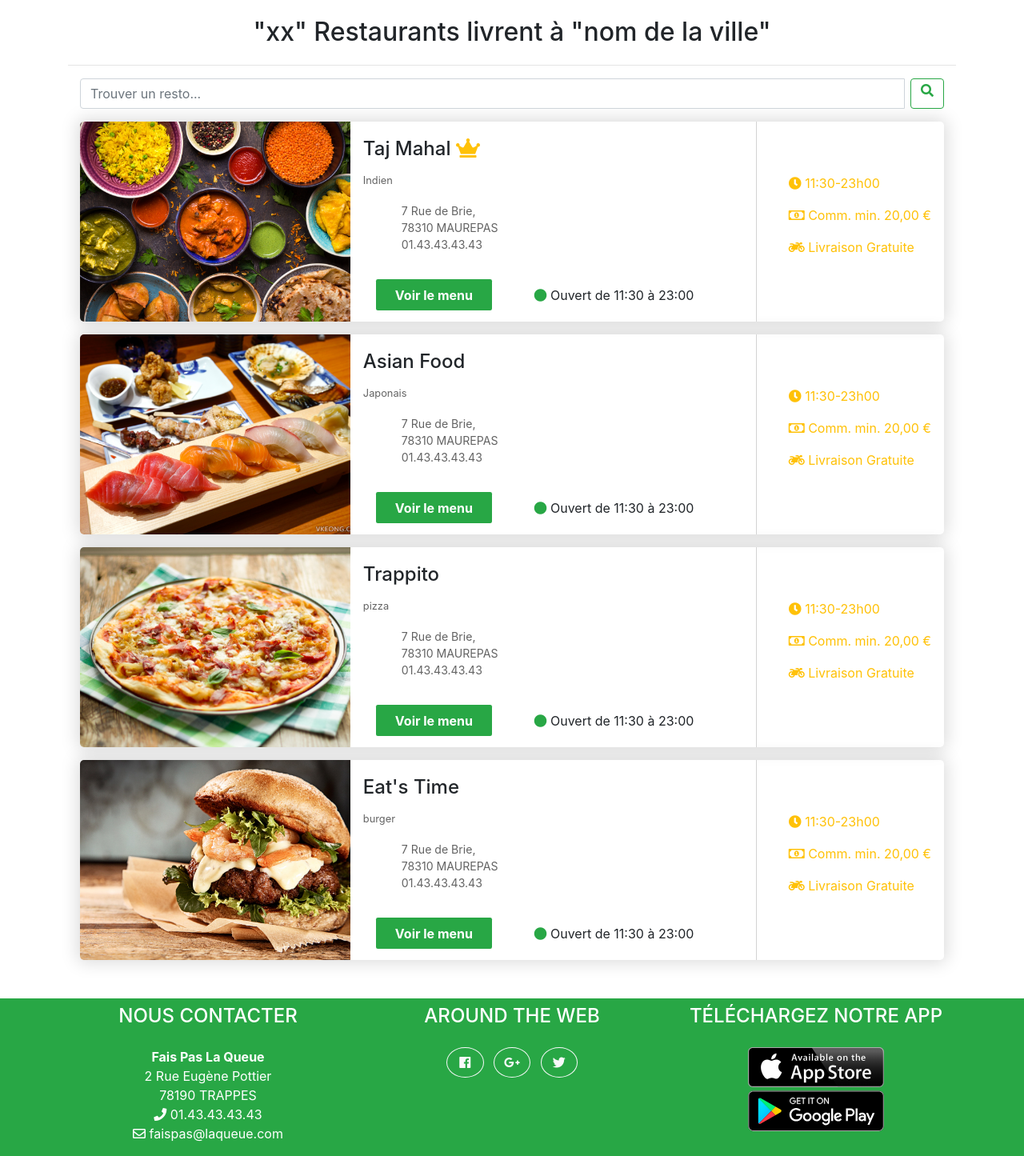
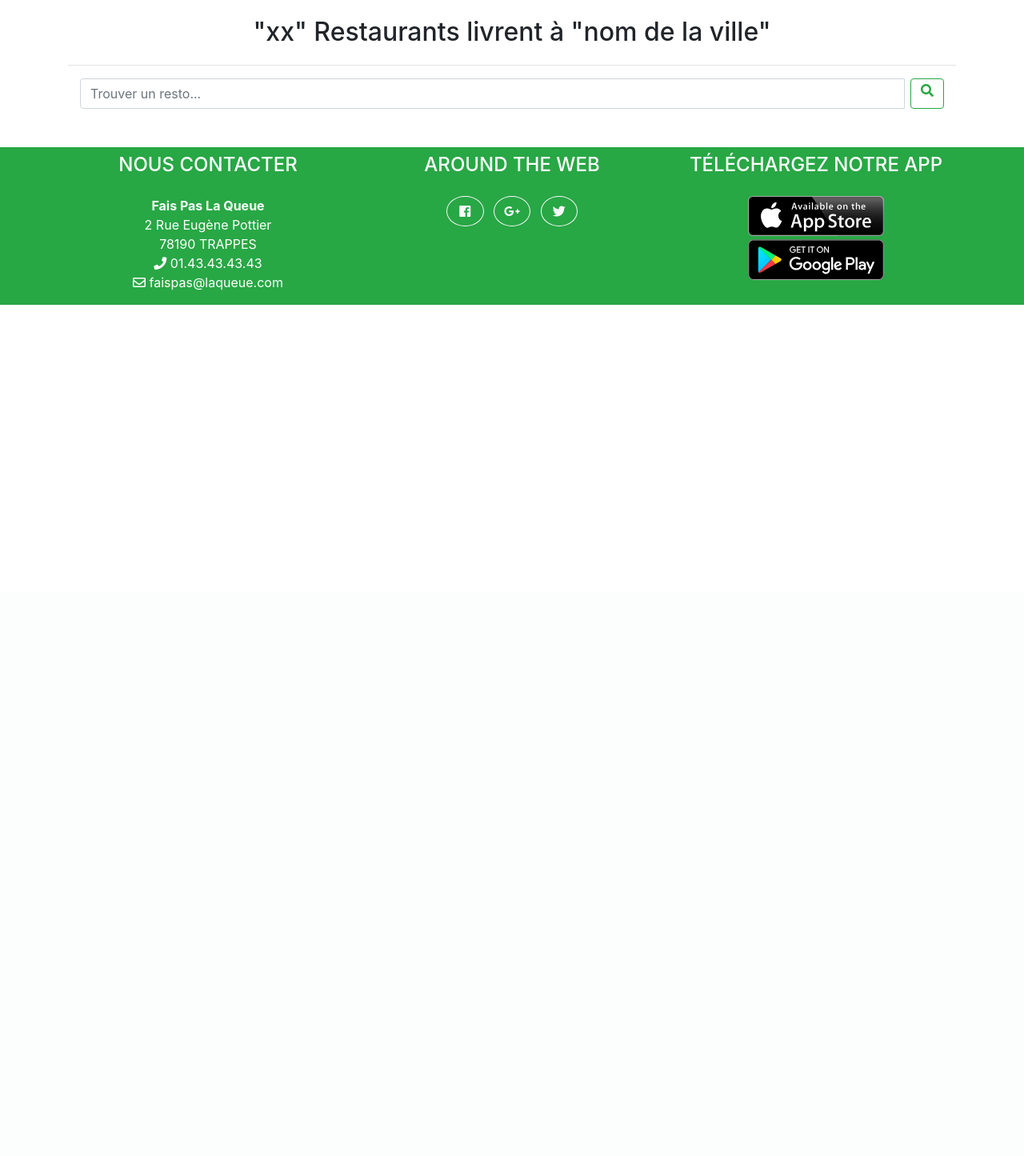
Before and after one commit to ferdeddo/fplq, a Symfony app: template templates/front/ListeRestaurants.html.twig in a window 1280 px wide. Shown: the part 60-1505 px from the top of the page at 80% size. After the commit the page ends 441 px from the top, so only its background shows below. Run offline with Twig, Linux system fonts and the light colour scheme; the template is opened without the code that fills it, so the values that code supplies are empty; some libraries are stand-ins or nearby versions.

Commit message:
Liste Restaurants

```diff
--- a/templates/front/ListeRestaurants.html.twig
+++ b/templates/front/ListeRestaurants.html.twig
@@ -13,177 +13,53 @@
           <input class="form-control mr-sm-2" type="search" placeholder="Trouver un resto..." aria-label="Search">
           <button class="input-group-append btn btn-outline-success my-2 my-sm-0" type="submit"><i class="fas fa-search"></i></button>
       </form>
-
       <div class="container">
 
+          {% for restaurant in restaurants %}
           <div class="product">
               <div class="img-container">
-                  <img src="{{ asset('images/product/indien.jpg') }}">
+                  <img src="{{ asset('images/product/'~restaurant.photo) }}">
               </div>
               <div class="product-info bordure_verticale">
                   <div class="product-content">
-                      {#si restaurant d'or rajouté la couronne#}
-                      <h1>Taj Mahal <i class=" text-warning fas fa-crown"></i></h1>
-                      <p>Indien</p>
+                      {#si restaurant d'or rajouter la couronne#}
+                      <h1>{{restaurant.nom}}<i class=" text-warning fas fa-crown"></i></h1>
+                      <p>{{restaurant.type.nom}}</p>
 
                       <address class="h6 ml-5">
                           <small>
-                              7 Rue de Brie,<br>
-                              78310 MAUREPAS <br>
-                              01.43.43.43.43
+                              {{restaurant.adresse}}<br>
+                              {{restaurant.codePostal}} {{restaurant.ville}} <br>
+                              {{restaurant.telephone}}
                           </small>
                       </address>
 
                       <div class="buttons">
-
                           {#Rajouter une condition Si le restaurant est fermé, remplacer le
                          bouton par un bouton "je pré-commande"#}
                           <a class="button btn-success" href="#">Voir le menu</a>
 
                           {#Rajouter une condition Si le restaurant est fermé, remplacer le
                          par "fermé - ouvre à ..:.." et le point devient rouge#}
-                          <span  class="ml-5"><i class="fas fa-circle text-success"></i> Ouvert de 11:30 à 23:00</span>
-
+                          <span  class="ml-5"><i class="fas fa-circle text-success"></i>Ouverture {{restaurant.horaires}}</span>
                       </div>
-
                   </div>
-
-
               </div>
               <div class="text-warning my-auto mr-3">
                   <ul>
-                      <li class="list-unstyled "><i class="fas fa-clock"></i> 11:30-23h00</li>
-                      <li class="list-unstyled mt-3"><i class="far fa-money-bill-alt"></i></i> Comm. min. 20,00 €</li>
-                      <li class="list-unstyled mt-3"><i class="fas fa-motorcycle"></i> Livraison Gratuite </li>
+                      <li class="list-unstyled "><i class="fas fa-clock"></i>{{restaurant.horaires}}</li>
+                      <li class="list-unstyled mt-3"><i class="far fa-money-bill-alt"></i>Comm. min. {{restaurant.commandeMin}} €</li>
+                      <li class="list-unstyled mt-3"><i class="fas fa-motorcycle"></i>
+                          {% if restaurant.prixLivraison == 0 %}
+                            Livraison Gratuite
+                          {% else %}
+                              Livraison {{ restaurant.prixLivraison }} €
+                          {% endif %}
+                      </li>
                   </ul>
               </div>
           </div>
-
-          <div class="product">
-              <div class="img-container">
-                  <img src="{{ asset('images/product/jap.jpg') }}">
-              </div>
-              <div class="product-info bordure_verticale">
-                  <div class="product-content">
-                      <h1>Asian Food</h1>
-                      <p>Japonais</p>
-
-                      <address class="h6 ml-5">
-                          <small>
-                              7 Rue de Brie,<br>
-                              78310 MAUREPAS <br>
-                              01.43.43.43.43
-                          </small>
-                      </address>
-
-                      <div class="buttons">
-
-                          {#Rajouter une condition Si le restaurant est fermé, remplacer le
-                         bouton par un bouton "je pré-commande"#}
-                          <a class="button btn-success" href="#">Voir le menu</a>
-
-                          {#Rajouter une condition Si le restaurant est fermé, remplacer le
-                         par "fermé - ouvre à ..:.." et le point devient rouge#}
-                          <span  class="ml-5"><i class="fas fa-circle text-success"></i> Ouvert de 11:30 à 23:00</span>
-
-                      </div>
-
-                  </div>
-
-
-              </div>
-              <div class="text-warning my-auto mr-3">
-                  <ul>
-                      <li class="list-unstyled "><i class="fas fa-clock"></i> 11:30-23h00</li>
-                      <li class="list-unstyled mt-3"><i class="far fa-money-bill-alt"></i></i> Comm. min. 20,00 €</li>
-                      <li class="list-unstyled mt-3"><i class="fas fa-motorcycle"></i> Livraison Gratuite </li>
-                  </ul>
-              </div>
-          </div>
-
-          <div class="product">
-              <div class="img-container">
-                  <img src="{{ asset('images/product/pizza.jpg') }}">
-              </div>
-              <div class="product-info bordure_verticale">
-                  <div class="product-content">
-                      <h1>Trappito</h1>
-                      <p>pizza</p>
-
-                      <address class="h6 ml-5">
-                          <small>
-                              7 Rue de Brie,<br>
-                              78310 MAUREPAS <br>
-                              01.43.43.43.43
-                          </small>
-                      </address>
-
-                      <div class="buttons">
-
-                          {#Rajouter une condition Si le restaurant est fermé, remplacer le
-                         bouton par un bouton "je pré-commande"#}
-                          <a class="button btn-success" href="#">Voir le menu</a>
-
-                          {#Rajouter une condition Si le restaurant est fermé, remplacer le
-                         par "fermé - ouvre à ..:.." et le point devient rouge#}
-                          <span  class="ml-5"><i class="fas fa-circle text-success"></i> Ouvert de 11:30 à 23:00</span>
-
-                      </div>
-
-                  </div>
-
-
-              </div>
-              <div class="text-warning my-auto mr-3">
-                  <ul>
-                      <li class="list-unstyled "><i class="fas fa-clock"></i> 11:30-23h00</li>
-                      <li class="list-unstyled mt-3"><i class="far fa-money-bill-alt"></i></i> Comm. min. 20,00 €</li>
-                      <li class="list-unstyled mt-3"><i class="fas fa-motorcycle"></i> Livraison Gratuite </li>
-                  </ul>
-              </div>
-          </div>
-
-          <div class="product">
-              <div class="img-container">
-                  <img src="{{ asset('images/product/burger.jpg') }}">
-              </div>
-              <div class="product-info bordure_verticale">
-                  <div class="product-content">
-                      <h1>Eat's Time</h1>
-                      <p>burger</p>
-
-                      <address class="h6 ml-5">
-                          <small>
-                              7 Rue de Brie,<br>
-                              78310 MAUREPAS <br>
-                              01.43.43.43.43
-                          </small>
-                      </address>
-
-                      <div class="buttons">
-
-                          {#Rajouter une condition Si le restaurant est fermé, remplacer le
-                         bouton par un bouton "je pré-commande"#}
-                          <a class="button btn-success" href="#">Voir le menu</a>
-
-                          {#Rajouter une condition Si le restaurant est fermé, remplacer le
-                         par "fermé - ouvre à ..:.." et le point devient rouge#}
-                          <span  class="ml-5"><i class="fas fa-circle text-success"></i> Ouvert de 11:30 à 23:00</span>
-
-                      </div>
-
-                  </div>
-
-
-              </div>
-              <div class="text-warning my-auto mr-3">
-                  <ul>
-                      <li class="list-unstyled "><i class="fas fa-clock"></i> 11:30-23h00</li>
-                      <li class="list-unstyled mt-3"><i class="far fa-money-bill-alt"></i></i> Comm. min. 20,00 €</li>
-                      <li class="list-unstyled mt-3"><i class="fas fa-motorcycle"></i> Livraison Gratuite </li>
-                  </ul>
-              </div>
-          </div>
+          {% endfor %}
 
       </div>
   </section>
--- a/templates/front/index.html.twig
+++ b/templates/front/index.html.twig
@@ -35,6 +35,7 @@
                     <div class="row">
                         <div id="slider-1" class="carousel carousel-by-item slide" data-ride="carousel">
                             <div class="carousel-inner" role="listbox">
+
                                 {% for restaurant in restaurants %}
                                 <div class="carousel-item active">
                                     <div class="col-lg-4 col-md-4 col-sm-4 col-4">
@@ -67,6 +68,7 @@
                                     </div>
                                 </div>
                                 {% endfor %}
+
                             </div>
                             <a class="carousel-control-prev" href="#slider-1" role="button" data-slide="prev">
                                 <span class="carousel-control-prev-icon" aria-hidden="true"></span>
```
Also changed, not shown: src/Controller/fplq/IndexController.php (+10 -3 lines).
